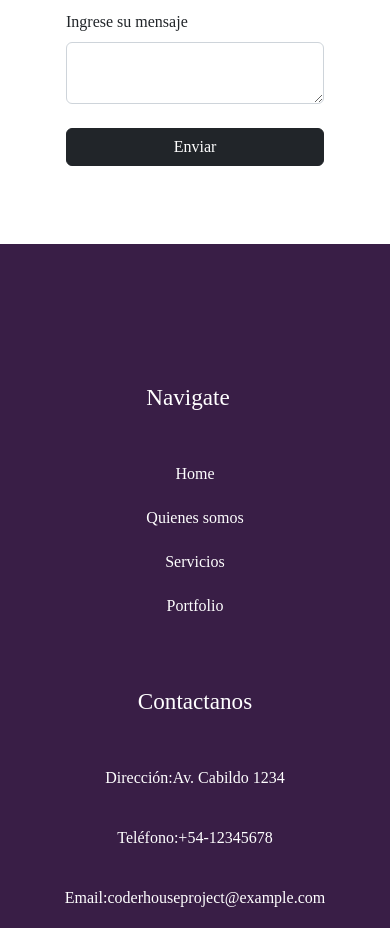
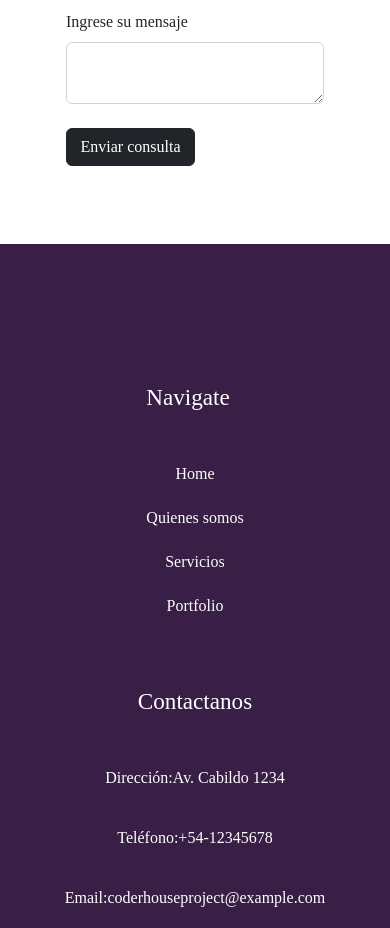
Before and after one commit to ezequieldureit/Repositorio-coder, a website: page pages/contacto.html in a window 390 px wide. Shown: the part 1400-2328 px from the top of the page. Drawn offline with nearby package versions, Linux system fonts and the light colour scheme; a web font is replaced by a local one.

Commit message:
Implementación de formulario de contacto responsive con bootstrap__mejora boton submit

```diff
--- a/pages/contacto.html
+++ b/pages/contacto.html
@@ -88,8 +88,8 @@
               <label for="exampleFormControlTextarea1" class="form-label">Ingrese su mensaje</label>
   <textarea class="form-control"  name="textarea" required></textarea>
             </div>
-            <div class="d-grid">
-              <button type="submit" class="btn btn-dark">Enviar</button>
+            <div class="d-grid gap-2 col-6 d-md-block">
+              <button type="submit" class="btn btn-dark">Enviar consulta</button>
             </div>
           </form>
           </div>
```
